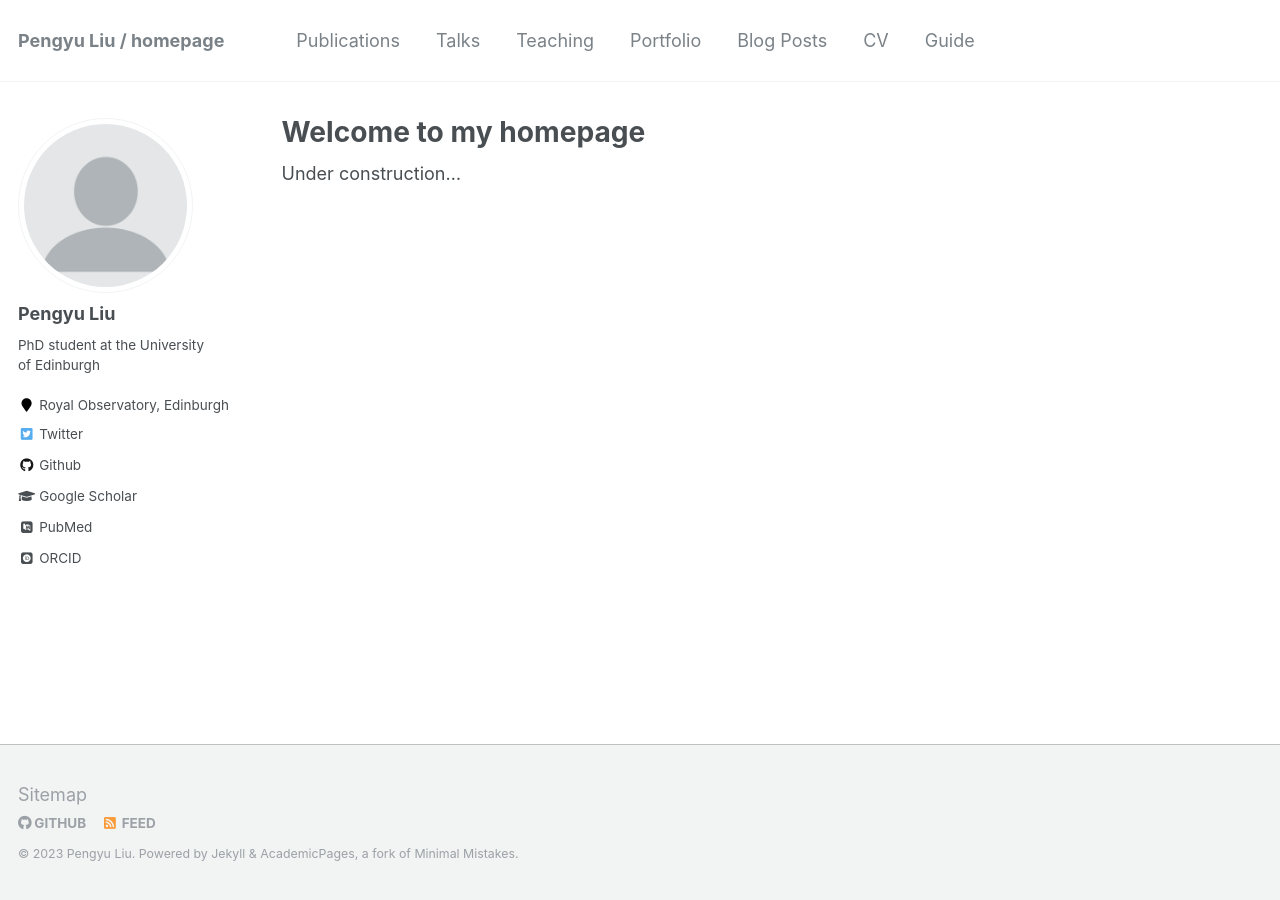
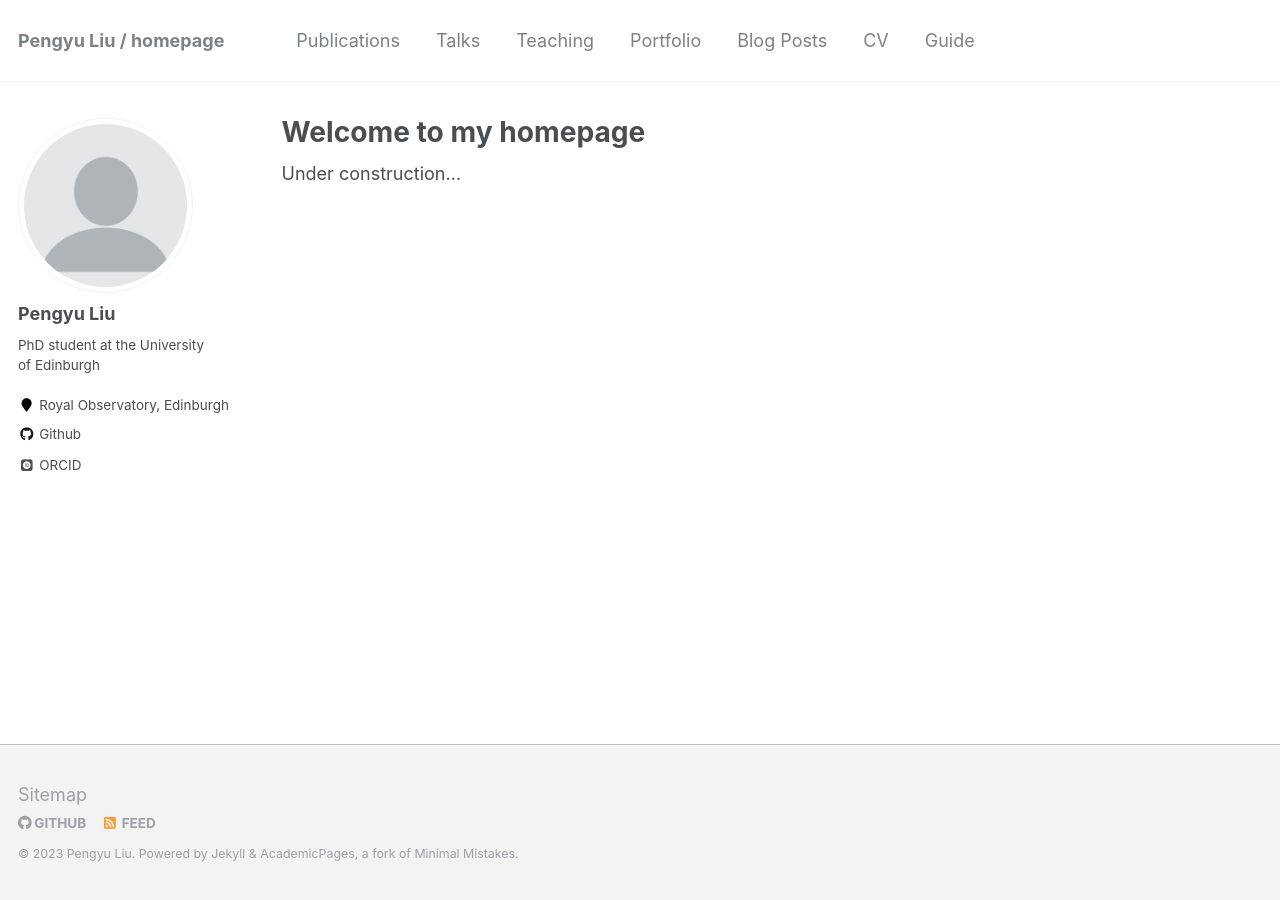
Before and after one commit to Pengyu-Liu/Pengyu-Liu.github.io, a Jekyll site: the page built from _pages/about.md, in a window 1280 px wide. Built offline with Jekyll 4.4.1, drawn with Linux system fonts in a browser that asks for light colours; some web fonts are replaced; some of the changed lines change nothing that is shown.

Commit message:
Update _config.yml

```diff
--- a/_config.yml
+++ b/_config.yml
@@ -85,8 +85,8 @@
   bio              : "PhD student at the University of Edinburgh"
   location         : "Royal Observatory, Edinburgh"
   employer         :
-  pubmed           : "https://www.ncbi.nlm.nih.gov/pubmed/?term=john+snow"
-  googlescholar    : "http://yourfullgooglescholarurl.com"
+  pubmed           :
+  googlescholar    :
   email            :
   researchgate     :  # example: "https://www.researchgate.net/profile/yourprofile"
   uri              :
@@ -96,20 +96,20 @@
   flickr           :
   facebook         :
   foursquare       :
-  github           : "academicpages"
+  github           : "https://github.com/Pengyu-Liu"
   google_plus      :
   keybase          :
   instagram        :
   impactstory      : #"https://profiles.impactstory.org/u/xxxx-xxxx-xxxx-xxxx"
   lastfm           :
   linkedin         :
-  orcid            : "http://orcid.org/yourorcidurl"
+  orcid            : "http://orcid.org/0000-0001-7047-0874"
   pinterest        :
   soundcloud       :
   stackoverflow    : # http://stackoverflow.com/users/123456/username
   steam            :
   tumblr           :
-  twitter          : "replacethistwitterhandle"
+  twitter          :
   vine             :
   weibo            :
   xing             :
```
